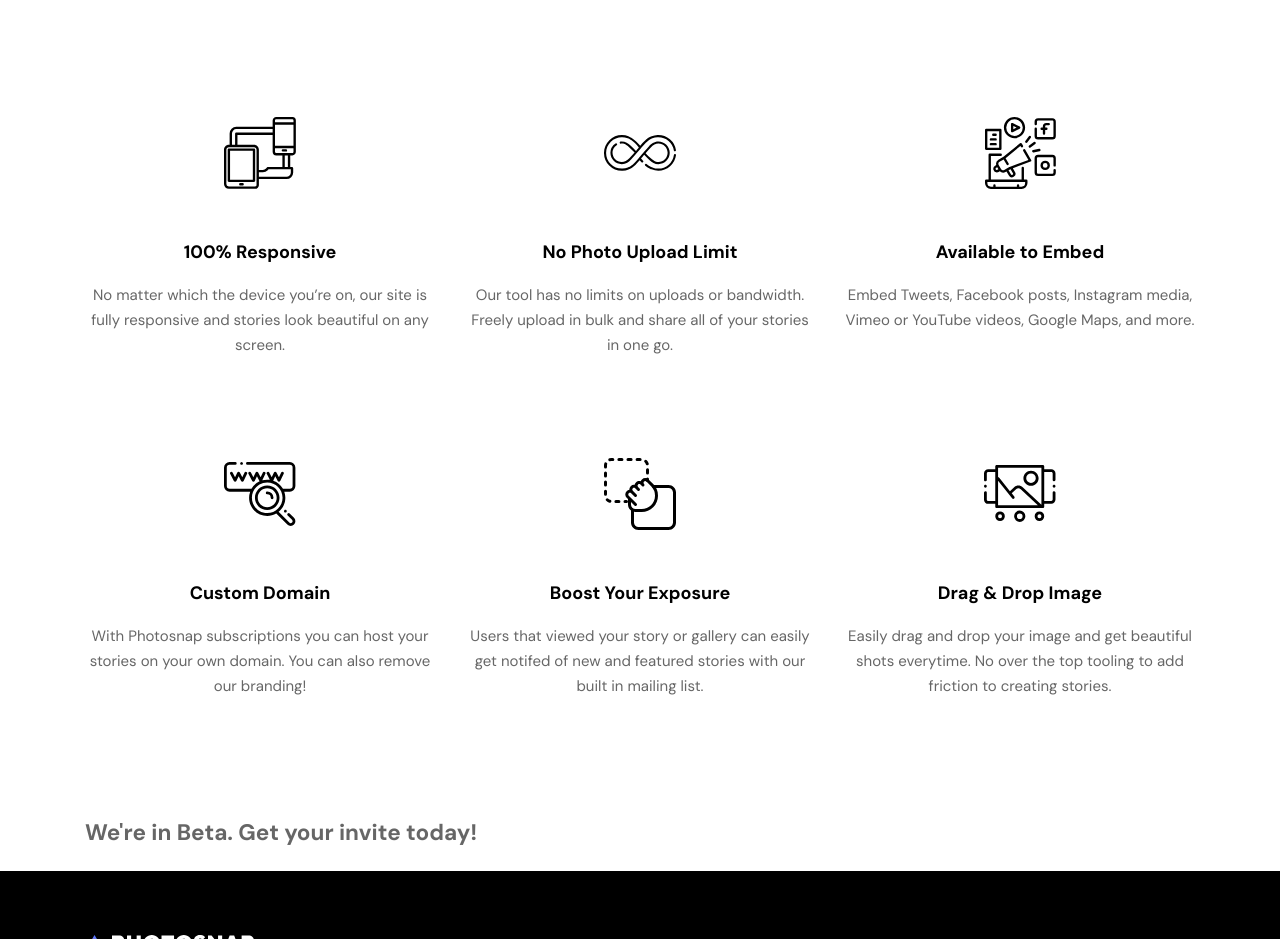
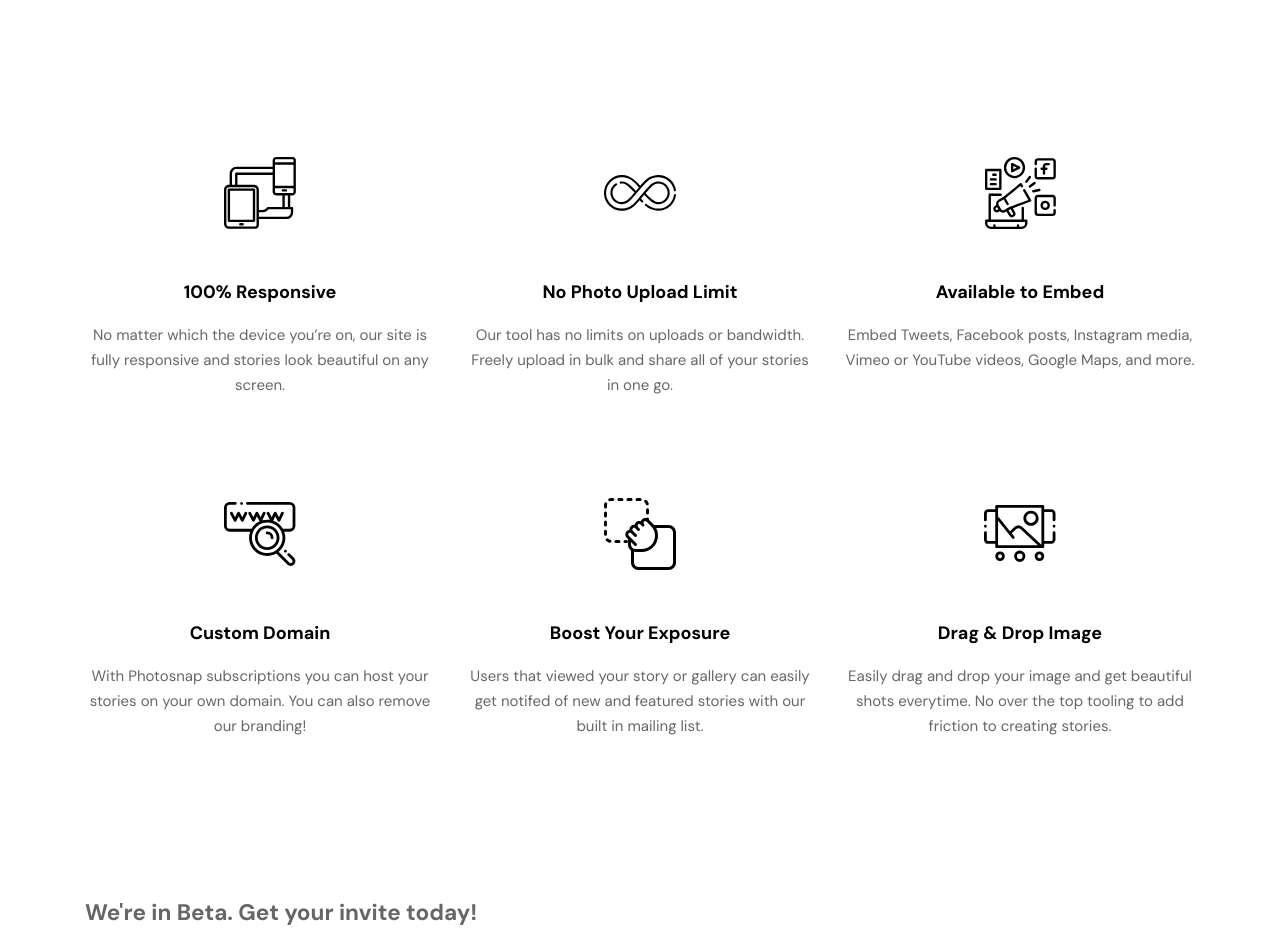
Before and after one commit to karolbanat/photosnap-multi-page-website, a website: page features.html in a window 1280 px wide. Shown: the part 569-1508 px from the top of the page. Drawn offline with Linux system fonts and the light colour scheme.

Commit message:
Features section block spacing

```diff
--- a/features.html
+++ b/features.html
@@ -98,7 +98,7 @@
         <!-- features section end -->
         <section aria-labelledby="features-heading"
                  class="section-spacer"
-                 data-space="medium">
+                 data-space="large">
             <h2 id="features-heading"
                 class="visually-hidden">Features you get</h2>
             <div class="container">
--- a/src/sass/utility/_spacers.scss
+++ b/src/sass/utility/_spacers.scss
@@ -6,4 +6,8 @@
 	&[data-space='medium'] {
 		--section-spacer: clamp(8rem, 17.5vw, 12rem);
 	}
+
+	&[data-space='large'] {
+		--section-spacer: clamp(6.4rem, 14.5vw, 16rem);
+	}
 }
```
Also changed, not shown: dist/css/main.min.css.
